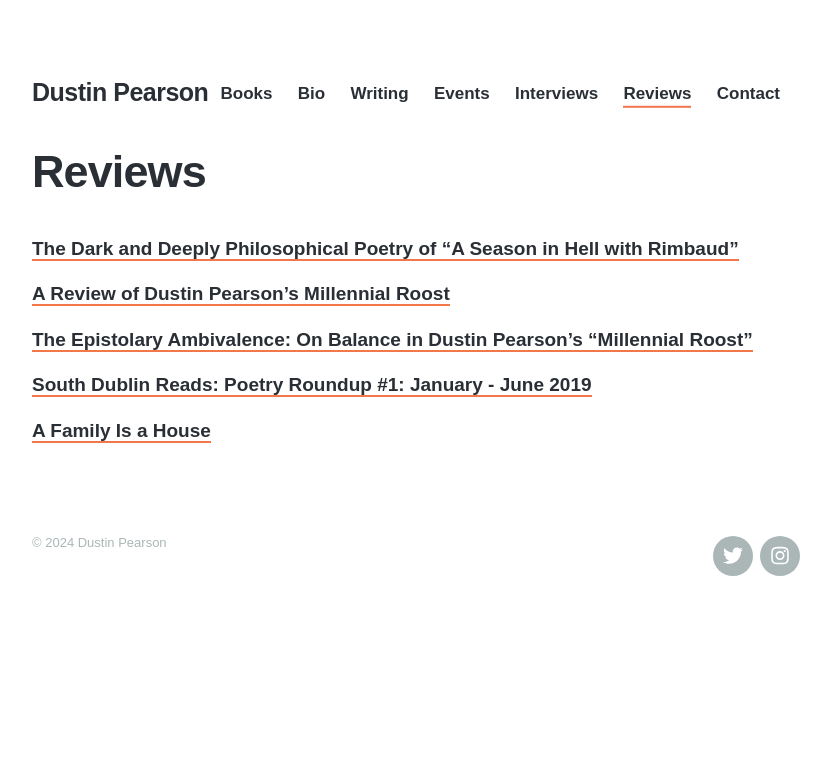
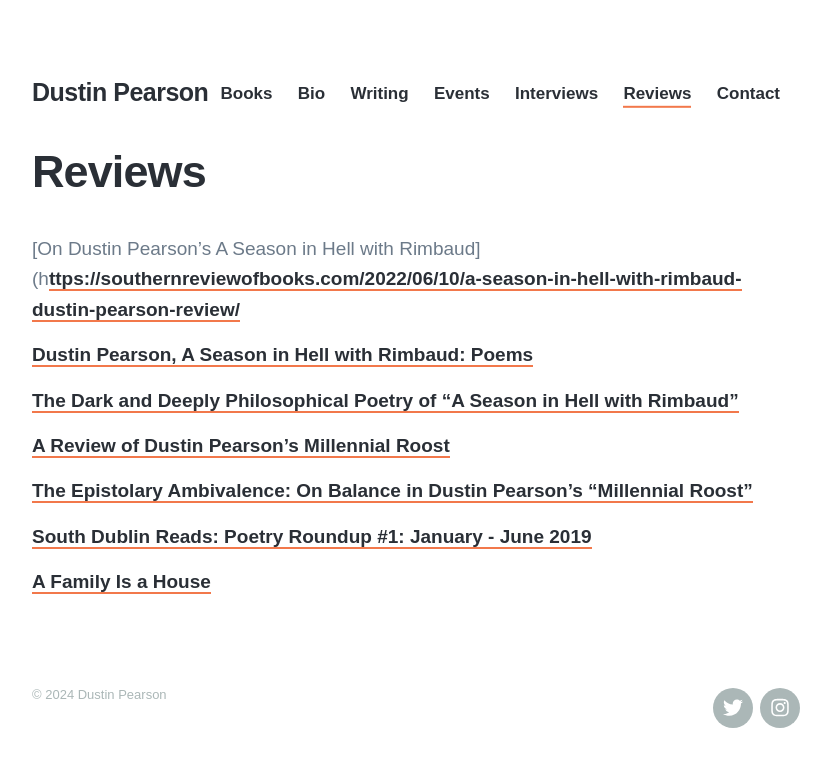
Before and after one commit to strikhar/dustinkpearson, a Jekyll site: the page built from _pages/reviews.md, in a window 1280 px wide. Shown: the top 767 px of the page, without its empty margins (224-1055 px from the left). Built offline with Jekyll 4.4.1, drawn with Linux system fonts in a browser that asks for light colours; nearby versions of some CDN libraries; some web fonts are replaced.

Commit message:
Update reviews.md

```diff
--- a/_pages/reviews.md
+++ b/_pages/reviews.md
@@ -3,6 +3,10 @@ layout: "page"
 title: "Reviews"
 featured_image: '/images/dustin.jpg'
 ---
+[On Dustin Pearson's A Season in Hell with Rimbaud](h[ttps://southernreviewofbooks.com/2022/06/10/a-season-in-hell-with-rimbaud-dustin-pearson-review/](https://casit.bgsu.edu/marblog/on-dustin-pearsons-a-season-in-hell-with-rimbaud/)
+
+[Dustin Pearson, A Season in Hell with Rimbaud: Poems](https://robmclennan.blogspot.com/2022/07/dustin-pearson-season-in-hell-with.html)
+
 [The Dark and Deeply Philosophical Poetry of "A Season in Hell with Rimbaud"](https://southernreviewofbooks.com/2022/06/10/a-season-in-hell-with-rimbaud-dustin-pearson-review/)
 
 [A Review of Dustin Pearson’s Millennial Roost](http://haydensferryreview.com/haydensferryreview/millennialroost)
```
